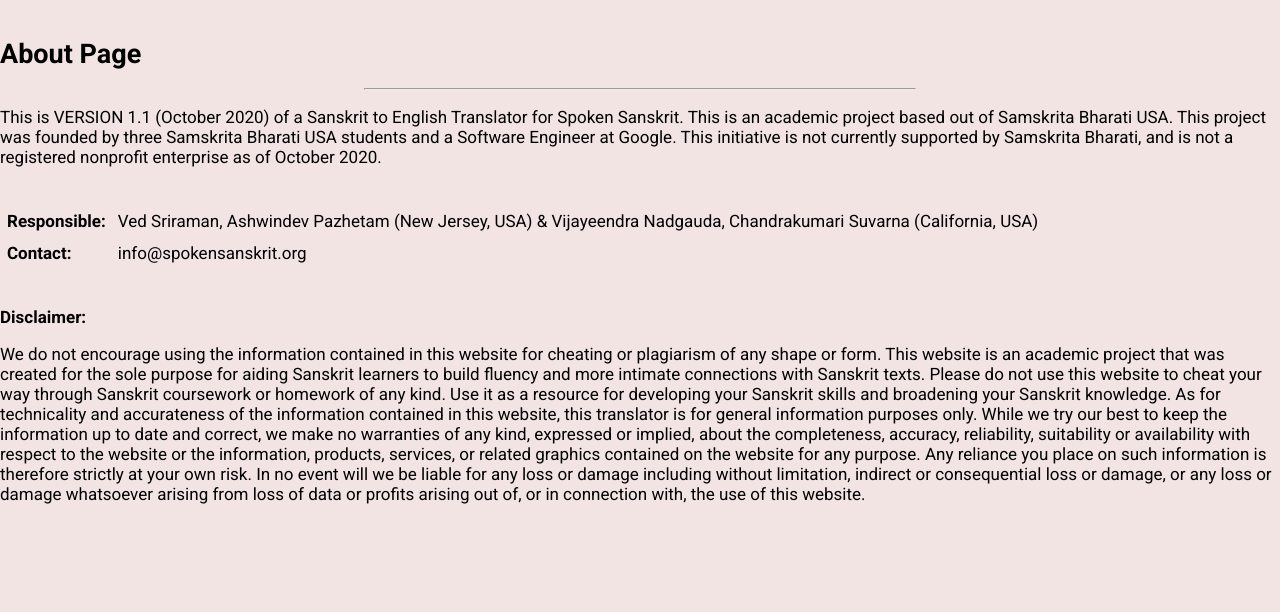
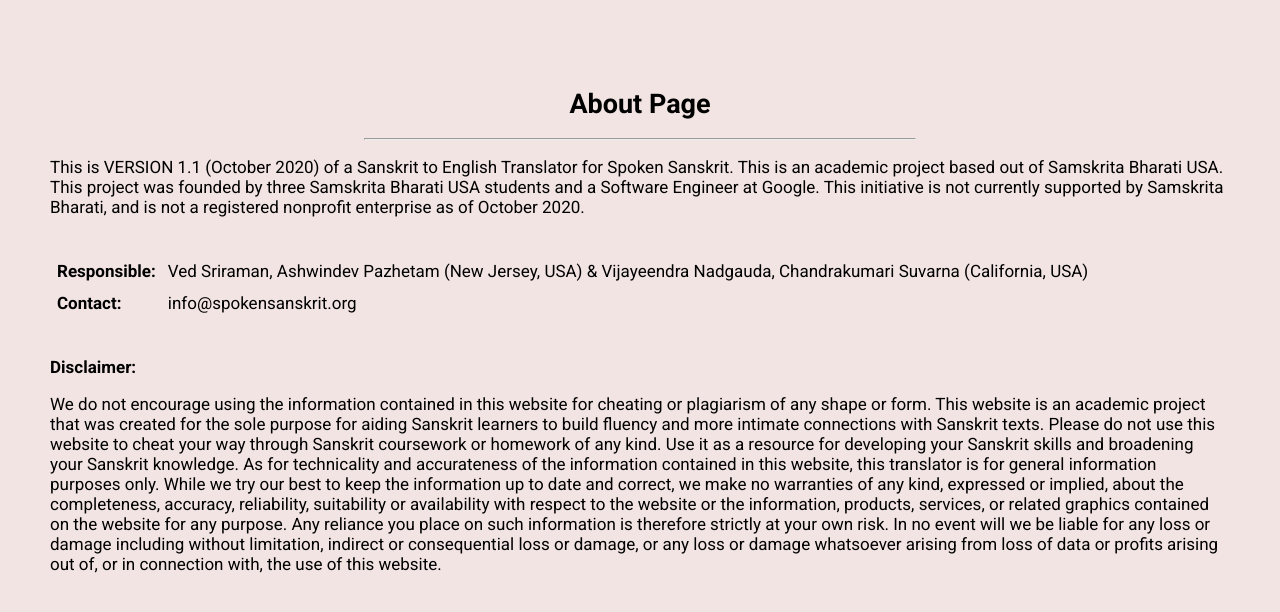
Before and after one commit to apazhetam/sanskrit-translator-website, a Flask app: page /about/ in a window 1280 px wide. Shown: the part 87-699 px from the top of the page. Run offline with Flask 2, Linux system fonts and the light colour scheme; parts of the project's set-up code (start-up, migrations or seed data) failed here and were passed over.

Commit message:
Update about.html

```diff
--- a/templates/about.html
+++ b/templates/about.html
@@ -4,13 +4,24 @@
 <style>
     .about {
         font-size: 17px;
-        text-align: left;\
+        text-align: left;
         font-family: roboto;
+        margin: 50px 50px;
+
+    }
+
+    th, td {
+        margin: 5px 5px;
+        padding: 5px;
+    }
+
+    th {
+        display: table-cell;
     }
 </style>
     <div class="about">
         <br>
-        <h1 style="font-size: 27px;">About Page</h1>
+        <h1 style="font-size: 27px; text-align:center;">About Page</h1>
         <hr style="width: 550px;">
         <p>This is VERSION 1.1 (October 2020) of a Sanskrit to English Translator for Spoken Sanskrit.
 This is an academic project based out of Samskrita Bharati USA. This project was founded by three Samskrita Bharati USA students and a Software Engineer at Google. This initiative is not currently supported by Samskrita Bharati, and is not a registered nonprofit enterprise as of October 2020.
```
